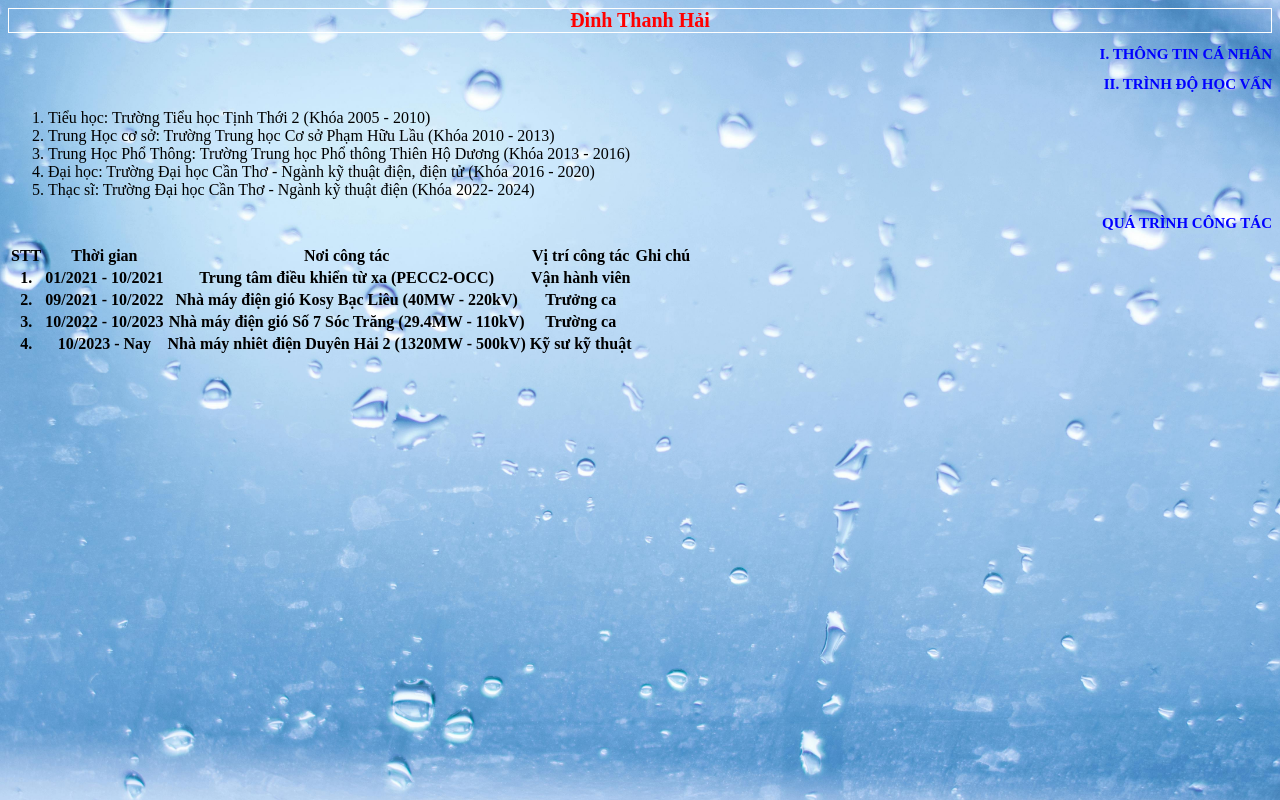
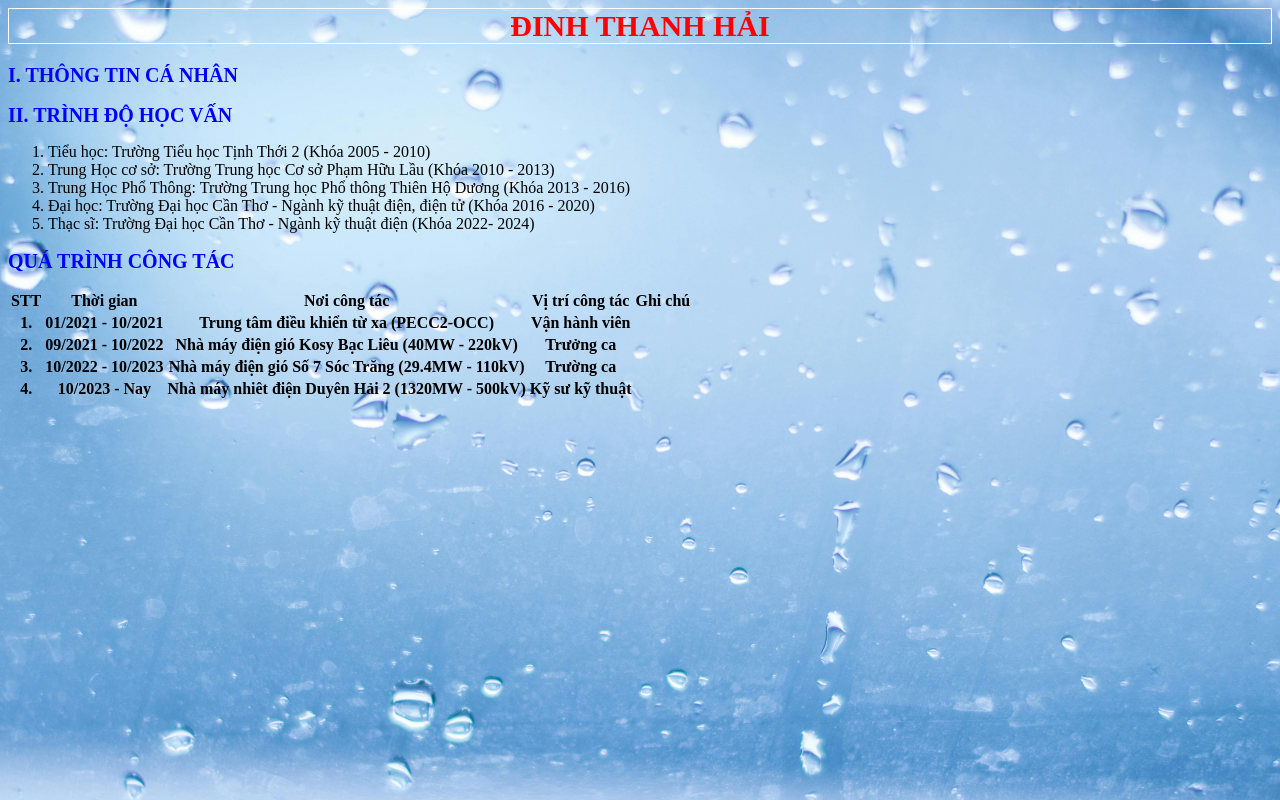
Before and after one commit to thanhhai190998/myprofile, a plain HTML site: page index.html in a window 1280 px wide. Drawn offline with Linux system fonts and the light colour scheme.

Commit message:
Update index.css

```diff
--- a/index.css
+++ b/index.css
@@ -8,14 +8,15 @@ body{
 h1{
   color:red;
   border: 1px solid white;
-  font-size:20px;
+  font-size:30px;
   font-family:"K2D";
   text-align: center;
+  text-transform:uppercase;
 }
 h2{
   color:blue;
   font-family:"Readex Pro";
-  font-size:15px;
-  text-align:right;
+  font-size:20px;
+  text-align:left;
   text-transform:uppercase;
 }
```
